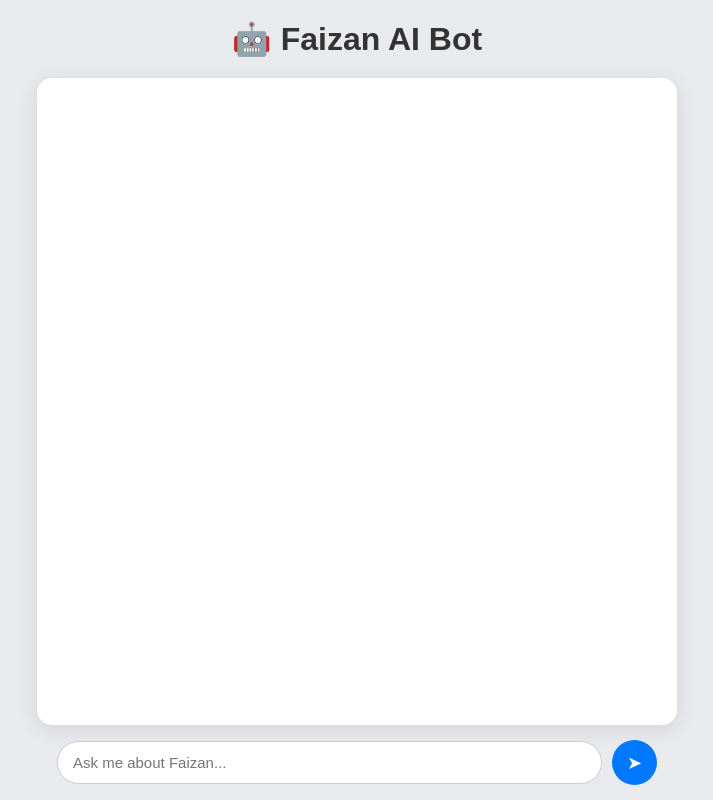
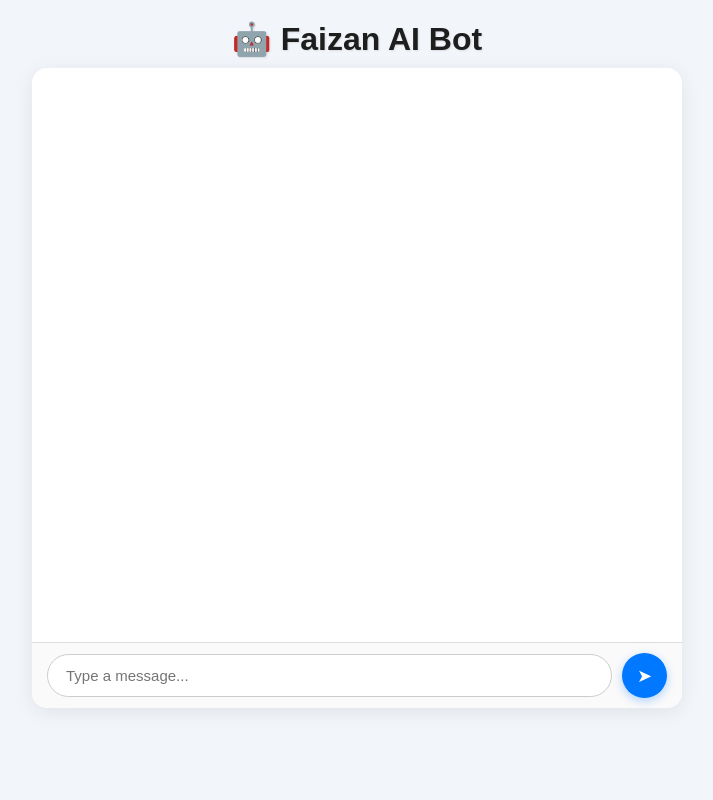
Before and after one commit to faizansaiyed123/faizan-ai-bot, a plain HTML site: page index.html in a window 1280 px wide. Shown: the whole page, without its empty margins (283-996 px from the left). Drawn offline with Linux system fonts and the light colour scheme.

Commit message:
updated html

```diff
--- a/index.html
+++ b/index.html
@@ -4,9 +4,13 @@
   <meta charset="utf-8" />
   <title>Faizan AI Bot 🤖</title>
   <style>
+    * {
+      box-sizing: border-box;
+    }
+
     body {
       font-family: "Poppins", Arial, sans-serif;
-      background: #e8eaed;
+      background: #f2f5f9;
       display: flex;
       flex-direction: column;
       align-items: center;
@@ -15,72 +19,89 @@
     }
 
     h1 {
-      margin: 20px;
-      color: #333;
+      margin: 20px 0 10px;
+      color: #1e1e1e;
+      text-shadow: 1px 1px 2px rgba(0,0,0,0.1);
     }
 
-    #chat {
-      width: 90%;
-      max-width: 600px;
-      background: #fff;
+    /* Chat container */
+    #chat-container {
+      width: 95%;
+      max-width: 650px;
+      background: #ffffff;
       border-radius: 15px;
-      padding: 20px;
-      box-shadow: 0 4px 20px rgba(0, 0, 0, 0.1);
-      overflow-y: auto;
-      flex: 1;
+      box-shadow: 0 4px 20px rgba(0, 0, 0, 0.08);
       display: flex;
       flex-direction: column;
+      height: 80vh;
+      overflow: hidden;
+      position: relative;
     }
 
+    /* Chat messages area */
+    #chat {
+      flex: 1;
+      padding: 20px;
+      overflow-y: auto;
+      display: flex;
+      flex-direction: column;
+      gap: 10px;
+      scroll-behavior: smooth;
+    }
+
+    /* Messages */
     .msg {
-      margin: 10px 0;
       display: flex;
-      align-items: flex-start;
-      animation: fadeIn 0.3s ease;
+      animation: fadeIn 0.25s ease;
     }
 
     .user {
       justify-content: flex-end;
     }
 
-    .user .bubble {
-      background: #0078ff;
-      color: white;
-      border-radius: 18px 18px 0 18px;
-      padding: 10px 15px;
-      max-width: 75%;
-      word-wrap: break-word;
-    }
-
     .bot {
       justify-content: flex-start;
     }
 
-    .bot .bubble {
-      background: #f1f0f0;
-      color: #333;
-      border-radius: 18px 18px 18px 0;
-      padding: 10px 15px;
+    .bubble {
+      padding: 12px 16px;
+      border-radius: 18px;
       max-width: 75%;
+      line-height: 1.4;
+      font-size: 15px;
       word-wrap: break-word;
+      box-shadow: 0 1px 2px rgba(0,0,0,0.1);
     }
 
+    .user .bubble {
+      background: #0078ff;
+      color: #fff;
+      border-bottom-right-radius: 4px;
+    }
+
+    .bot .bubble {
+      background: #f0f2f5;
+      color: #222;
+      border-bottom-left-radius: 4px;
+    }
+
+    /* Input area */
     #inputArea {
-      width: 90%;
-      max-width: 600px;
       display: flex;
       align-items: center;
-      margin: 15px 0;
+      padding: 10px 15px;
+      border-top: 1px solid #ddd;
+      background: #fafafa;
     }
 
     #input {
       flex: 1;
-      padding: 12px 15px;
+      padding: 12px 18px;
       border: 1px solid #ccc;
       border-radius: 25px;
       outline: none;
       font-size: 15px;
-      transition: 0.3s;
+      transition: all 0.3s;
     }
 
     #input:focus {
@@ -88,6 +109,7 @@
       box-shadow: 0 0 5px rgba(0, 120, 255, 0.3);
     }
 
+    /* Send button */
     #sendBtn {
       background: #0078ff;
       border: none;
@@ -102,15 +124,26 @@
       align-items: center;
       justify-content: center;
       transition: 0.3s;
+      box-shadow: 0 3px 10px rgba(0, 120, 255, 0.3);
     }
 
     #sendBtn:hover {
       background: #005fcc;
-      transform: scale(1.05);
+      transform: scale(1.07);
+    }
+
+    /* Scrollbar styling */
+    #chat::-webkit-scrollbar {
+      width: 6px;
+    }
+
+    #chat::-webkit-scrollbar-thumb {
+      background-color: rgba(0, 0, 0, 0.15);
+      border-radius: 5px;
     }
 
     @keyframes fadeIn {
-      from { opacity: 0; transform: translateY(10px); }
+      from { opacity: 0; transform: translateY(5px); }
       to { opacity: 1; transform: translateY(0); }
     }
   </style>
@@ -118,11 +151,12 @@
 <body>
   <h1>🤖 Faizan AI Bot</h1>
 
-  <div id="chat"></div>
-
-  <div id="inputArea">
-    <input id="input" placeholder="Ask me about Faizan..." />
-    <button id="sendBtn">➤</button>
+  <div id="chat-container">
+    <div id="chat"></div>
+    <div id="inputArea">
+      <input id="input" placeholder="Type a message..." />
+      <button id="sendBtn">➤</button>
+    </div>
   </div>
 
   <script>
@@ -147,7 +181,7 @@
         const data = await res.json();
         addMessage("bot", data.reply || "Sorry, I couldn't process that.");
       } catch (err) {
-        addMessage("bot", "⚠️ Error: Unable to connect to server.");
+        addMessage("bot", "⚠️ Unable to connect to Faizan's AI server.");
       }
     }
 
```
